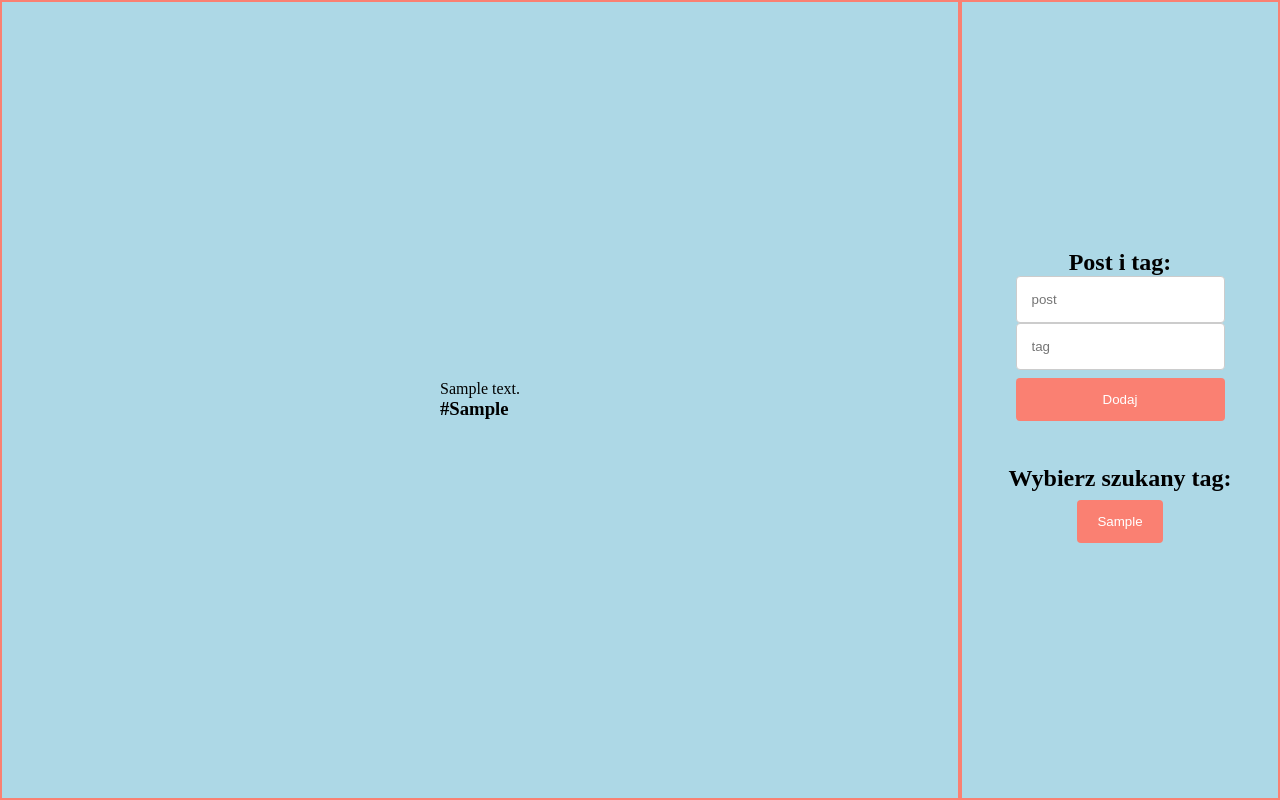
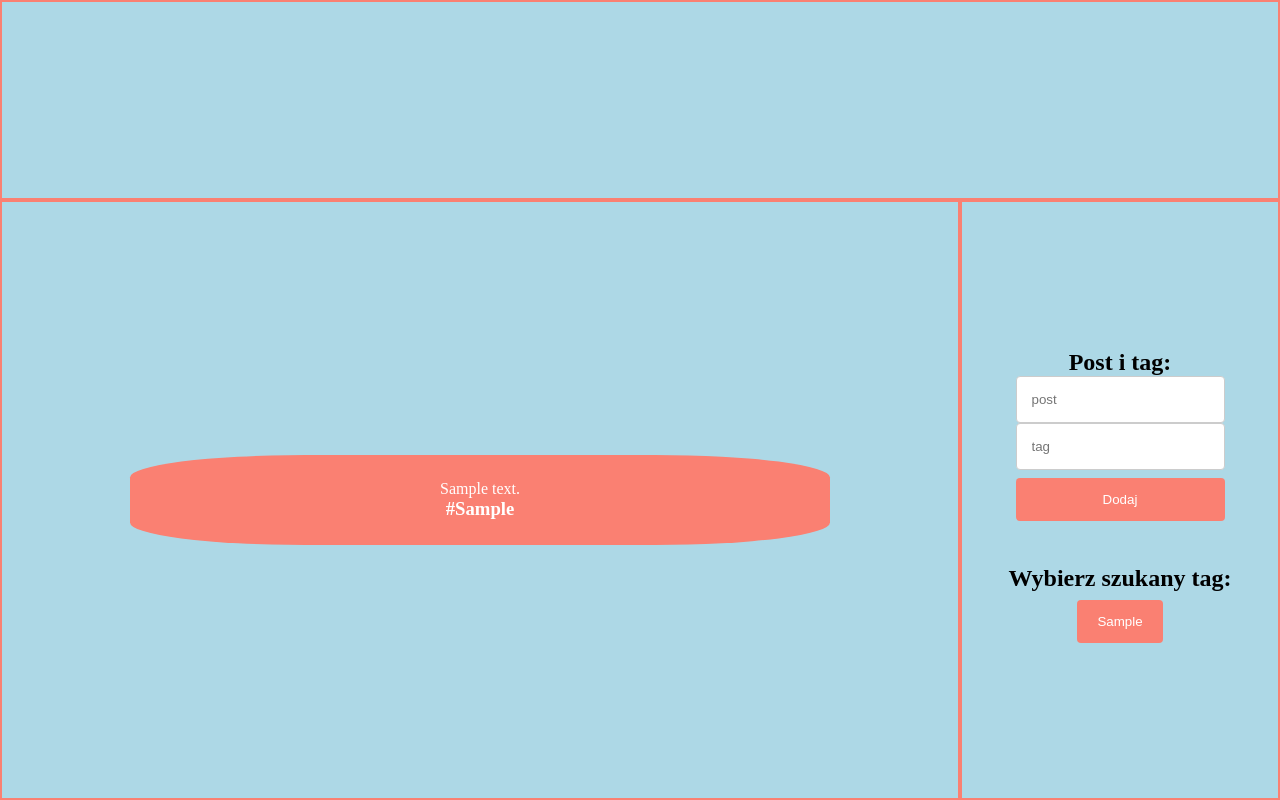
Before and after one commit to 3ti-2020/crud-wiele-do-wielu-oliwier-sikora, a PHP site: page /blog/index.php in a window 1280 px wide. Run offline with PHP 8.4, Linux system fonts and the light colour scheme; tables that the repository leaves empty or names only in its code hold one stand-in row (values such as "Sample post"); data that the repository does not hold is empty.

Commit message:
Add files via upload

```diff
--- a/blog/style.css
+++ b/blog/style.css
@@ -9,18 +9,26 @@ body{
     height: 100vh;
     background-color: lightblue;
     grid-template-columns: 3fr 1fr;
-    grid-template-rows: 1fr;
+    grid-template-rows: 1fr 3fr;
     grid-template-areas:
+    "c c"
     "a b"
     ;
+}
+
+.header{
+    grid-area: c;
+    border: 2px solid salmon;
 }
 
 .main{
     grid-area: a;
     border: 2px solid salmon;
     display: flex;
-    justify-content: center;
+    justify-content: space-around;
+    flex-wrap: wrap;
     align-items: center;
+    overflow: auto;
 }
 
 .aside{
@@ -30,6 +38,7 @@ body{
     justify-content: center;
     align-items: center;
     flex-direction: column;
+    overflow: auto;
 }
 
 table{
@@ -67,3 +76,32 @@ input[type=text]{
     border-radius: 4px;
     cursor: pointer;
   }
+
+  .post{
+    border-radius: 25%;
+    margin: 15px;
+    padding: 25px;
+    display: flex;
+    flex-direction: column;
+    align-items: center;
+    height: auto;
+    width: 700px;
+    background-color: salmon;
+    position: relative;
+    color: white;
+}
+
+
+.content{
+    display: flex;
+    flex-wrap: wrap;
+    width: 500px;
+    height: auto;
+    justify-content: center;
+}
+
+.post:hover{
+    width: 800px;
+    background-color: lightsalmon;
+    color: black;
+}
```
